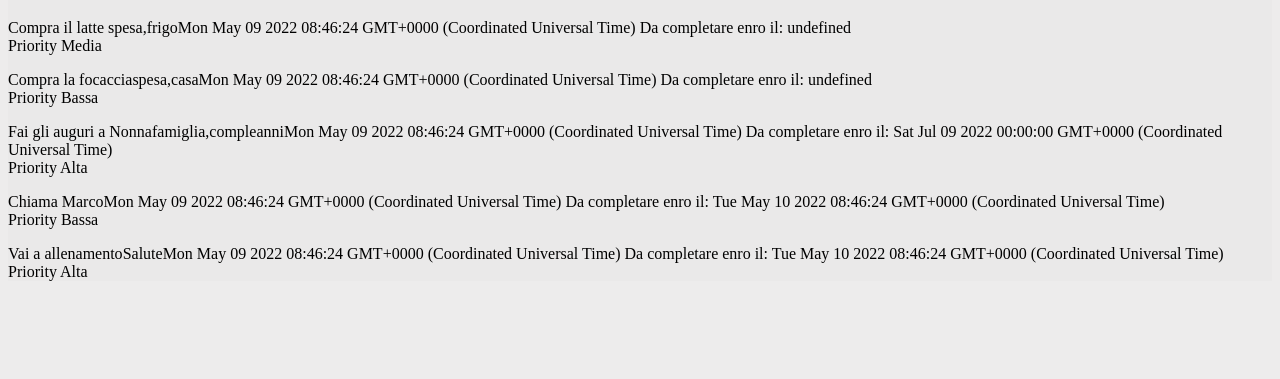
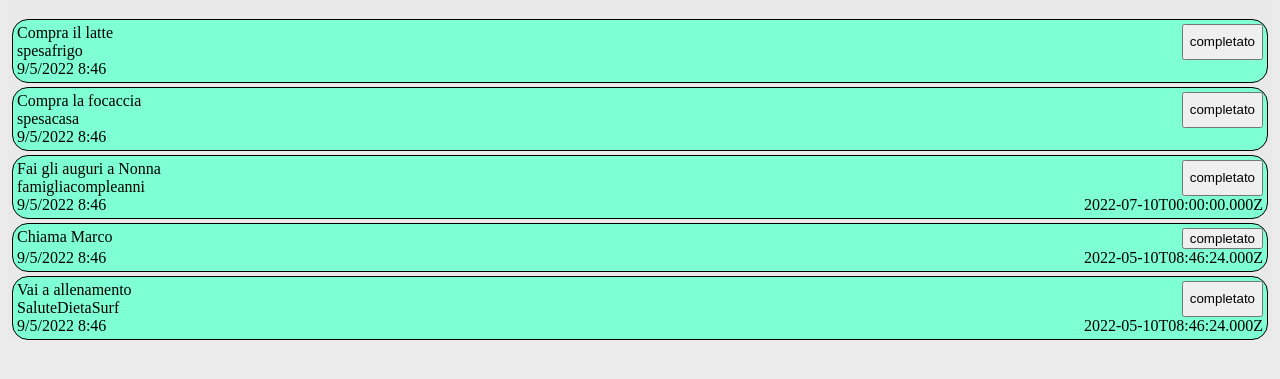
Before and after one commit to JusTPaul27/toDo-document, a plain HTML site: page index.html in a window 1280 px wide. Shown: the part 61-440 px from the top of the page. Drawn offline with Linux system fonts and the light colour scheme.

Commit message:
todo 9/5 ore 11

```diff
--- a/model.js
+++ b/model.js
@@ -42,6 +42,11 @@ class ToDo {
 
         return todoString;
     }
+
+   static getFormattedDate(date){
+       const dateString = date.getDate() + '/' + (date.getMonth() + 1) + '/' + date.getFullYear() + ' ' + date.getHours() + ':' + date.getMinutes();
+       return dateString
+   }
 
     // static fromPriorityToString(selectedPriority) {
     //     if (selectedPriority === 0) {
--- a/script.js
+++ b/script.js
@@ -4,68 +4,80 @@ const task1 = new ToDo('Compra il latte ', ToDo.PRIORITY.Medium, ['spesa', 'frig
 
 const task2 = new ToDo('Compra la focaccia', ToDo.PRIORITY.Low, ['spesa', 'casa']);
 
-const task3 = new DeadLineToDo('Fai gli auguri a Nonna', new Date(2022, 6, 9), ToDo.PRIORITY.High, ['famiglia', 'compleanni']);
+const task3 = new DeadLineToDo('Fai gli auguri a Nonna', new Date(2022, 6, 10), ToDo.PRIORITY.High, ['famiglia', 'compleanni']);
 
 const task4 = new DeadLineToDo('Chiama Marco');
 
-const task5 = new DeadLineToDo('Vai a allenamento', null, ToDo.PRIORITY.High, ['Salute']);
+const task5 = new DeadLineToDo('Vai a allenamento', null, ToDo.PRIORITY.High, ['Salute', 'Dieta', 'Surf']);
 
 
 const toDoList = [task1, task2, task3, task4, task5];
 
-function displayToDo(toDoList) {
+function displayToDo() {
 
     const container = document.getElementById('todo-container');
 
     for (let i = 0; i < toDoList.length; i++) {
         const todo = toDoList[i];
 
-        const par = document.createElement('p');
+        const todoDiv = document.createElement('div');
+        todoDiv.classList.add('todo-div');
+        container.appendChild(todoDiv);
 
-        par.classList.add('list-element');
+        const firstContainer = document.createElement('div');
+        firstContainer.classList.add('first-container');
+        todoDiv.appendChild(firstContainer);
 
-        const node = document.createTextNode(todo.name);
+        const nameAndTagsContainer = document.createElement('div');
+        nameAndTagsContainer.classList.add('nt-container');
+        firstContainer.appendChild(nameAndTagsContainer)
 
-        const creationDateNode = document.createTextNode(todo.creationDate);
+        const todoNameSpan = document.createElement('span');
+        const nameNode = document.createTextNode(todo.name);
+        todoNameSpan.appendChild(nameNode);
+        nameAndTagsContainer.appendChild(todoNameSpan);
 
-        const priorityNode = document.createTextNode(" Priority " + todo._priority.name ) ;
+        const tagContainer = document.createElement('div');
+        tagContainer.classList.add('tag-container');
+        nameAndTagsContainer.appendChild(tagContainer)
 
-        const tagsNode = document.createTextNode(todo.tags);
 
-        const deadLineDateNode = document.createTextNode(' Da completare enro il: ' + todo.deadLineDate);
+        for (const tag of todo.tags) {   // PER OGNI TAG IN TODO.TAGS
 
-        const br = document.createElement('br')
+           const tagSpan = document.createElement('span');
+           const tagNode = document.createTextNode(tag);
+           tagSpan.appendChild(tagNode);
+          tagContainer.appendChild(tagSpan);
+        }
 
-        par.appendChild(node);
+        const doneButton = document.createElement('button');
 
-        par.appendChild(br);
+        const doneNode = document.createTextNode('completato');
 
-        par.appendChild(tagsNode);
+        doneButton.appendChild(doneNode);
 
-        par.appendChild(br);
+        firstContainer.appendChild(doneButton);
 
-        par.appendChild(creationDateNode);
+        //date container -> VEDI funzione getFormattedDate in models
 
-        par.appendChild(deadLineDateNode);
+        const dateContainer = document.createElement('div');
 
-        par.appendChild(br);
+        dateContainer.classList.add('date-container')
 
-        par.appendChild(priorityNode);
+        todoDiv.appendChild(dateContainer);
+        const startDateSpan = document.createElement('span');
+        const startDateNode = document.createTextNode(ToDo.getFormattedDate(todo.creationDate));  ///ToDo vuole la maiuscola imn quanto funzione statica
+        startDateSpan.appendChild(startDateNode);
+        dateContainer.appendChild(startDateSpan);
 
-        container.appendChild(par);
+        if (todo.deadLineDate) {
 
+            const endDateSpan = document.createElement('span');
+            const endDateNode = document.createTextNode(todo.deadLineDate.toISOString()); // Uso due formule diverse per differenziare e studiare
+            endDateSpan.appendChild(endDateNode);
+            dateContainer.appendChild(endDateSpan);
+        }
     }
 }
 
-displayToDo(toDoList)
-
-
-
-
-
-
-
-
-
-
-const doneList = [];
+displayToDo()
--- a/style.css
+++ b/style.css
@@ -1,3 +1,30 @@
 html,body{
     background-color: rgba(234, 233, 233, 0.833)
 }
+
+
+.todo-div{
+    border-style: solid;
+    margin: 4px;
+    border-width: 1px;
+    padding: 4px;
+    border-radius: 16px;
+    display: flex;
+    flex-direction: column;
+    background-color: aquamarine;
+}
+
+.date-container{
+    display: flex;
+    justify-content: space-between;
+}
+
+.first-container{
+    display: flex;
+    justify-content: space-between;
+}
+
+.nt-container{
+    display: flex;
+    flex-direction: column;
+}
```
